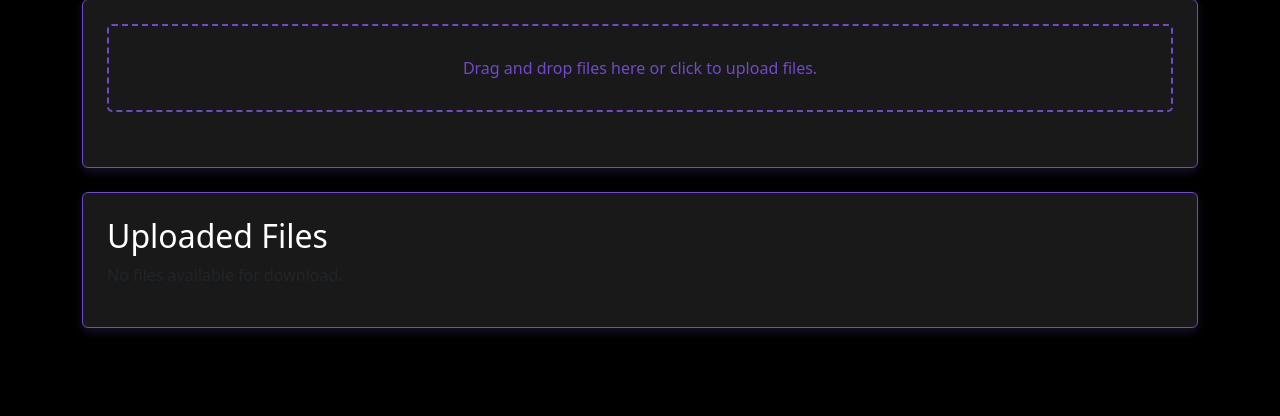
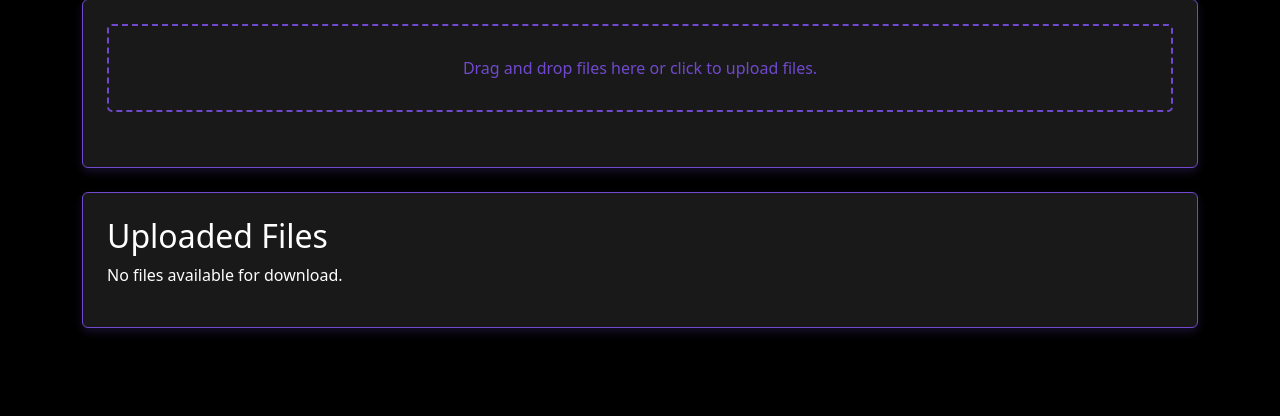
Before and after one commit to TeaTax16/QRFileServer, a Flask app: page /files in a window 1280 px wide. Shown: the part 169-585 px from the top of the page. Run offline with Flask 3, Linux system fonts and the light colour scheme; some libraries are stand-ins or nearby versions.

Commit message:
Colour update for visibility

```diff
--- a/templates/files.html
+++ b/templates/files.html
@@ -81,7 +81,7 @@
             {% endfor %}
         </ul>
         {% else %}
-        <p>No files available for download.</p>
+        <p style="color: white;">No files available for download.</p>
         {% endif %}
     </div>
 
```
